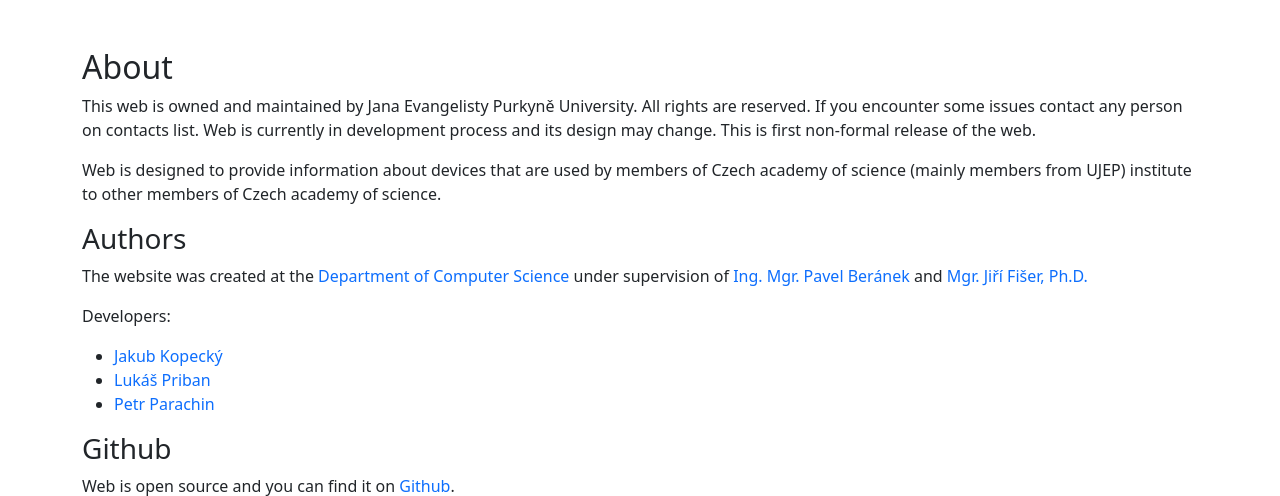
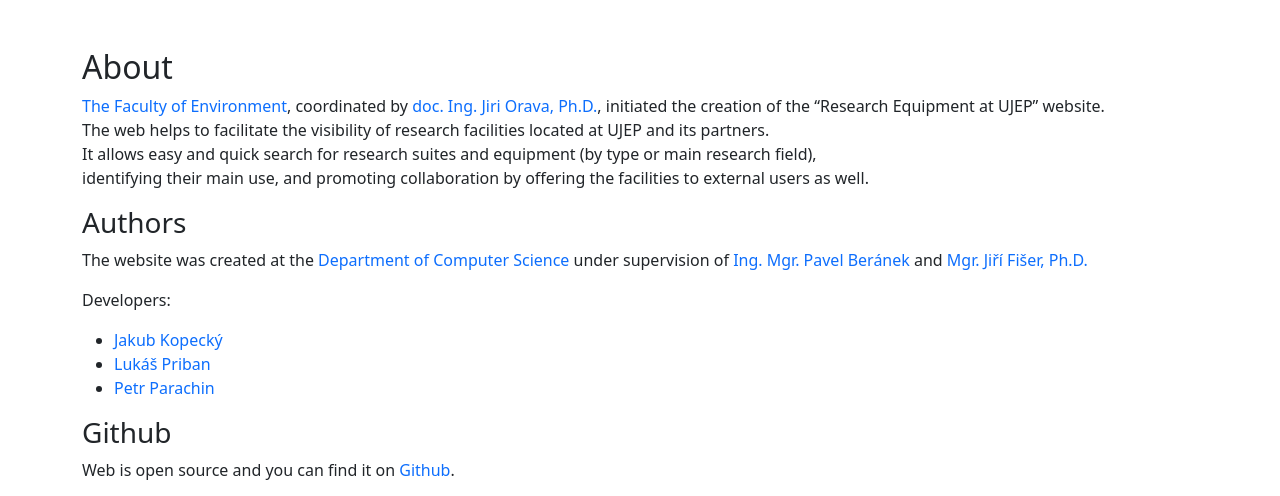
Before and after one commit to ki-ujep/facilities, a Django app: page /about/ in a window 1280 px wide. Shown: the part 258-754 px from the top of the page. Run offline with Django 4.2, Linux system fonts and the light colour scheme; parts of the project's set-up code (start-up, migrations or seed data) failed here and were passed over; some libraries are stand-ins or nearby versions.

Commit message:
Changed text on about page (#58)

```diff
--- a/facility/client/templates/about.html
+++ b/facility/client/templates/about.html
@@ -7,11 +7,13 @@
 {% block main %}
     <h2>About</h2>
 
-    <p>This web is owned and maintained by Jana Evangelisty Purkyně University. All rights are reserved. If you
-        encounter some issues contact any person on contacts list. Web is currently in development process and its
-        design may change. This is first non-formal release of the web.</p>
-    <p>Web is designed to provide information about devices that are used by members of Czech academy of science (mainly
-        members from UJEP) institute to other members of Czech academy of science.</p>
+    <p><a href="https://www.fzp.ujep.cz/" target="_blank" rel=”noopener” style="text-decoration: none!important;">The Faculty of Environment</a>, coordinated by <a href="https://www.fzp.ujep.cz/jiri-orava" target="_blank" rel=”noopener” style="text-decoration: none!important;">doc. Ing. Jiri Orava, Ph.D.</a>, initiated the creation of the “Research
+        Equipment at UJEP” website.<br/>
+        The web helps to facilitate the visibility of research facilities located at UJEP and its partners.<br/>
+        It allows easy and quick search for research suites and equipment (by type or main research field), <br/>
+        identifying their main use, and promoting collaboration by offering the facilities to external users as well.
+    </p>
+
 
     <h3>Authors</h3>
 
```
